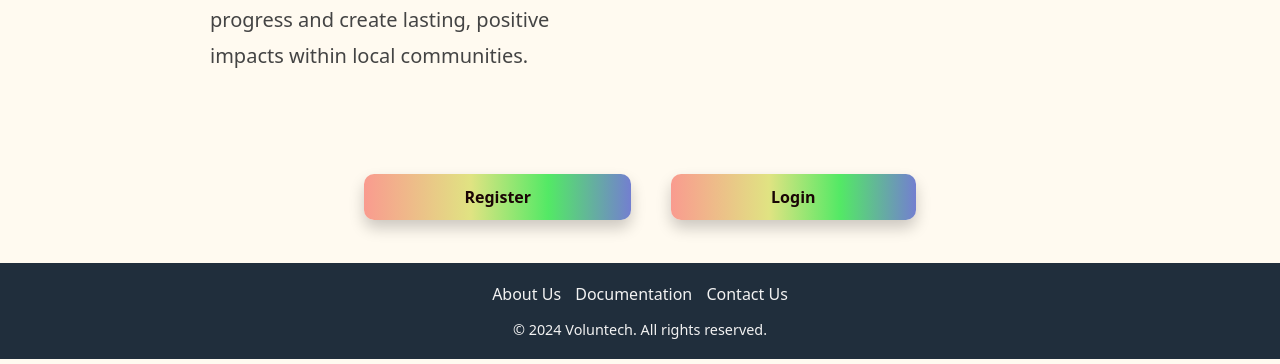
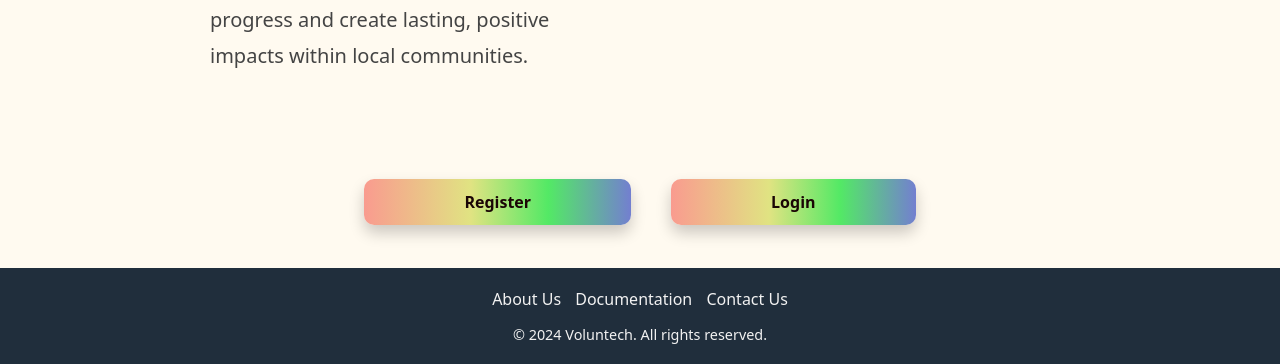
Before and after one commit to agitdev1/WSTL31C, a PHP site: page /pages/index.php in a window 1280 px wide. Shown: the part 1202-1566 px from the top of the page. Run offline with PHP 8.4, Linux system fonts and the light colour scheme.

Commit message:
Update styles.css

```diff
--- a/assets/css/styles.css
+++ b/assets/css/styles.css
@@ -60,6 +60,7 @@
     padding: var(--spacing-large) 0;
     text-align: center;
     font-family: var(--main-font-stack);
+    margin-top: auto;
 }
 
 .footer-content {
@@ -89,15 +90,19 @@
 
 /* General Body and Font Styles */
 body {
+    min-height: 100vh;
+    display: flex;
+    flex-direction: column;
+    margin: 0;
+    padding: 0;
     font-family: ubuntu-regular;
     color: #333;
     background-color: var(--body-background-color);
-    margin: 0;
-    padding: 0;
 }
 
 /* Main Content Styles */
 .main-content {
+    flex: 1;
     background-color: var(--body-background-color);
     padding: var(--spacing-large) 100px;
     margin: var(--spacing-small) auto;
```
